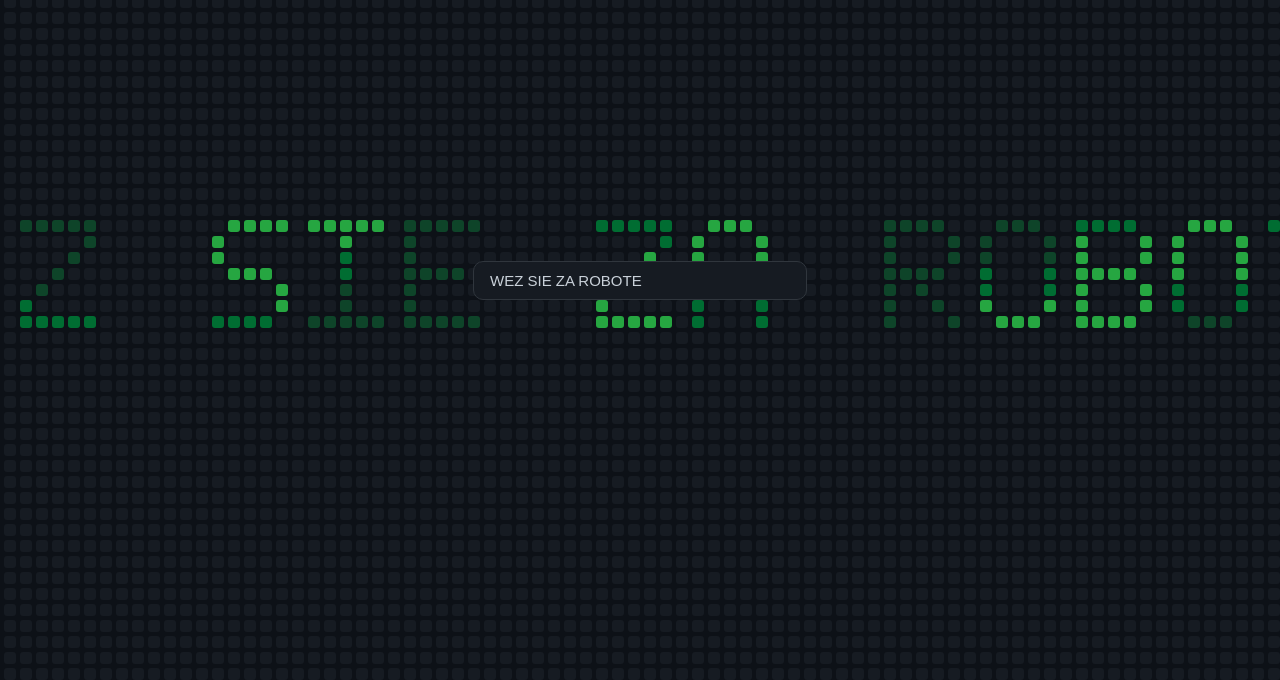
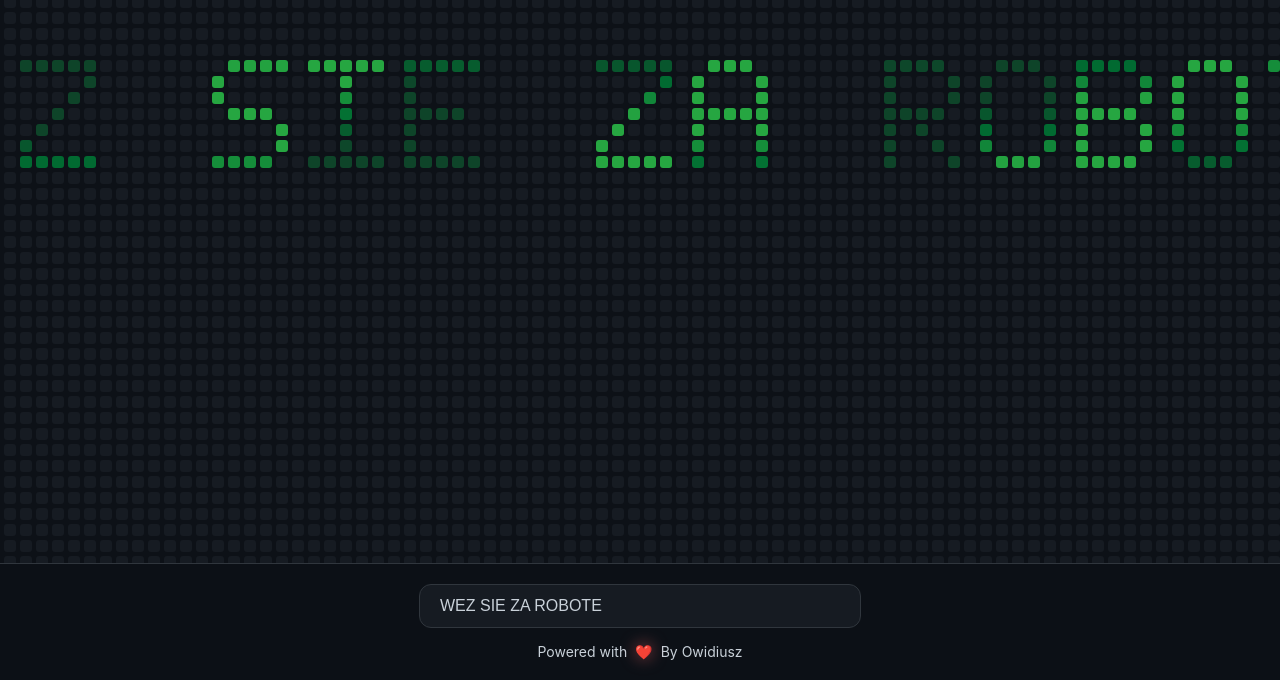
Before and after one commit to OwidiuszZielinski/ai-auction-builder-frontend, a Vue app: page / in a window 1280 px wide. Before the commit this address had no page. Shown: the part 120-800 px from the top of the page. Built offline with nearby package versions, Linux system fonts and the light colour scheme.

Commit message:
Refactor App.vue layout and styles

```diff
--- a/src/App.vue
+++ b/src/App.vue
@@ -1,7 +1,6 @@
 <template>
   <div class="app">
-    <input v-model="text" class="input" />
-
+    <!-- Main grid covering entire page -->
     <div
       class="grid"
       :style="{
@@ -15,6 +14,20 @@
         class="cell"
         :class="cellClass(cell)"
       />
+    </div>
+
+    <!-- Footer with input -->
+    <div class="footer">
+      <div class="input-container">
+        <input
+          v-model="text"
+          class="input"
+          placeholder="Wpisz tekst..."
+        />
+        <div class="footer-text">
+          Powered with <span class="heart">❤️</span> By Owidiusz
+        </div>
+      </div>
     </div>
   </div>
 </template>
@@ -33,6 +46,7 @@ const text = ref("WEZ SIE ZA ROBOTE");
 const viewportWidth = ref(window.innerWidth);
 const viewportHeight = ref(window.innerHeight);
 const tick = ref(0);
+const heartBeat = ref(0);
 
 /* ===== RESIZE + ANIMATION ===== */
 const updateViewport = () => {
@@ -42,7 +56,14 @@ const updateViewport = () => {
 
 onMounted(() => {
   window.addEventListener("resize", updateViewport);
+
+  // Main animation tick
   setInterval(() => tick.value++, 120);
+
+  // Heartbeat animation
+  setInterval(() => {
+    heartBeat.value = (heartBeat.value + 1) % 2;
+  }, 500);
 });
 
 onUnmounted(() => {
@@ -100,9 +121,9 @@ const grid = computed(() => {
   const textWidth = chars.length * CHAR_WIDTH - 1;
   const textHeight = 7; // wysokość czcionki
 
-  // Oblicz środkową pozycję tekstu
+  // Oblicz środkową pozycję tekstu (nieco wyżej, żeby zostawić miejsce na stopkę)
   let startX = Math.floor((cols.value - textWidth) / 2);
-  const startY = Math.floor((rows.value - textHeight) / 2);
+  const startY = Math.floor((rows.value - textHeight) / 2) - 10; // Podnieś tekst trochę wyżej
 
   // Zabezpieczenie przed ujemnymi wartościami
   if (startY < 0 || startY >= rows.value) return cells;
@@ -146,8 +167,10 @@ const cellClass = (v) => ({
 <style>
 html, body {
   margin: 0;
+  padding: 0;
   background: #0d1117;
   overflow: hidden;
+  font-family: -apple-system, BlinkMacSystemFont, 'Segoe UI', Roboto, sans-serif;
 }
 
 .app {
@@ -158,35 +181,97 @@ html, body {
   height: 100vh;
   display: flex;
   flex-direction: column;
+}
+
+/* Grid covering entire page */
+.grid {
+  flex: 1;
+  display: grid;
+  gap: 4px;
+  padding: 4px;
+  box-sizing: border-box;
+  overflow: hidden;
+}
+
+/* Footer at the bottom */
+.footer {
+  background: rgba(13, 17, 23, 0.9);
+  border-top: 1px solid #30363d;
+  padding: 20px;
+  display: flex;
   justify-content: center;
   align-items: center;
-  gap: 24px;
-  z-index: 2;
+  z-index: 10;
+  backdrop-filter: blur(10px);
+}
+
+.input-container {
+  display: flex;
+  flex-direction: column;
+  align-items: center;
+  gap: 15px;
+  max-width: 600px;
+  width: 100%;
 }
 
 .input {
   background: #161b22;
   border: 1px solid #30363d;
   color: #c9d1d9;
-  padding: 10px 16px;
-  border-radius: 10px;
-  font-size: 15px;
-  position: relative;
-  z-index: 3;
-  width: 300px;
+  padding: 12px 20px;
+  border-radius: 12px;
+  font-size: 16px;
+  width: 100%;
+  max-width: 400px;
+  transition: all 0.3s ease;
 }
 
-.grid {
-  position: fixed;
-  top: 0;
-  left: 0;
-  width: 100vw;
-  height: 100vh;
-  display: grid;
-  gap: 4px;
-  padding: 4px;
-  box-sizing: border-box;
-  z-index: 1;
+.input:focus {
+  outline: none;
+  border-color: #238636;
+  box-shadow: 0 0 0 3px rgba(35, 134, 54, 0.3);
+}
+
+.input::placeholder {
+  color: #8b949e;
+}
+
+.footer-text {
+  color: #c9d1d9;
+  font-size: 14px;
+  display: flex;
+  align-items: center;
+  gap: 8px;
+}
+
+.heart {
+  display: inline-block;
+  animation: heartbeat 1s infinite;
+  color: #ff6b6b;
+  filter: drop-shadow(0 0 8px rgba(255, 107, 107, 0.6));
+}
+
+@keyframes heartbeat {
+  0% {
+    transform: scale(1);
+    color: #ff6b6b;
+  }
+  25% {
+    transform: scale(1.2);
+    color: #ff3838;
+  }
+  50% {
+    transform: scale(1);
+    color: #ff6b6b;
+  }
+  75% {
+    transform: scale(1.1);
+    color: #ff3838;
+  }
+  100% {
+    transform: scale(1);
+    color: #ff6b6b;
+  }
 }
 
 .cell {
@@ -194,6 +279,7 @@ html, body {
   border-radius: 3px;
   width: 100%;
   height: 100%;
+  transition: background-color 0.3s ease;
 }
 
 .cell.l1 { background: #0e4429; }
```
